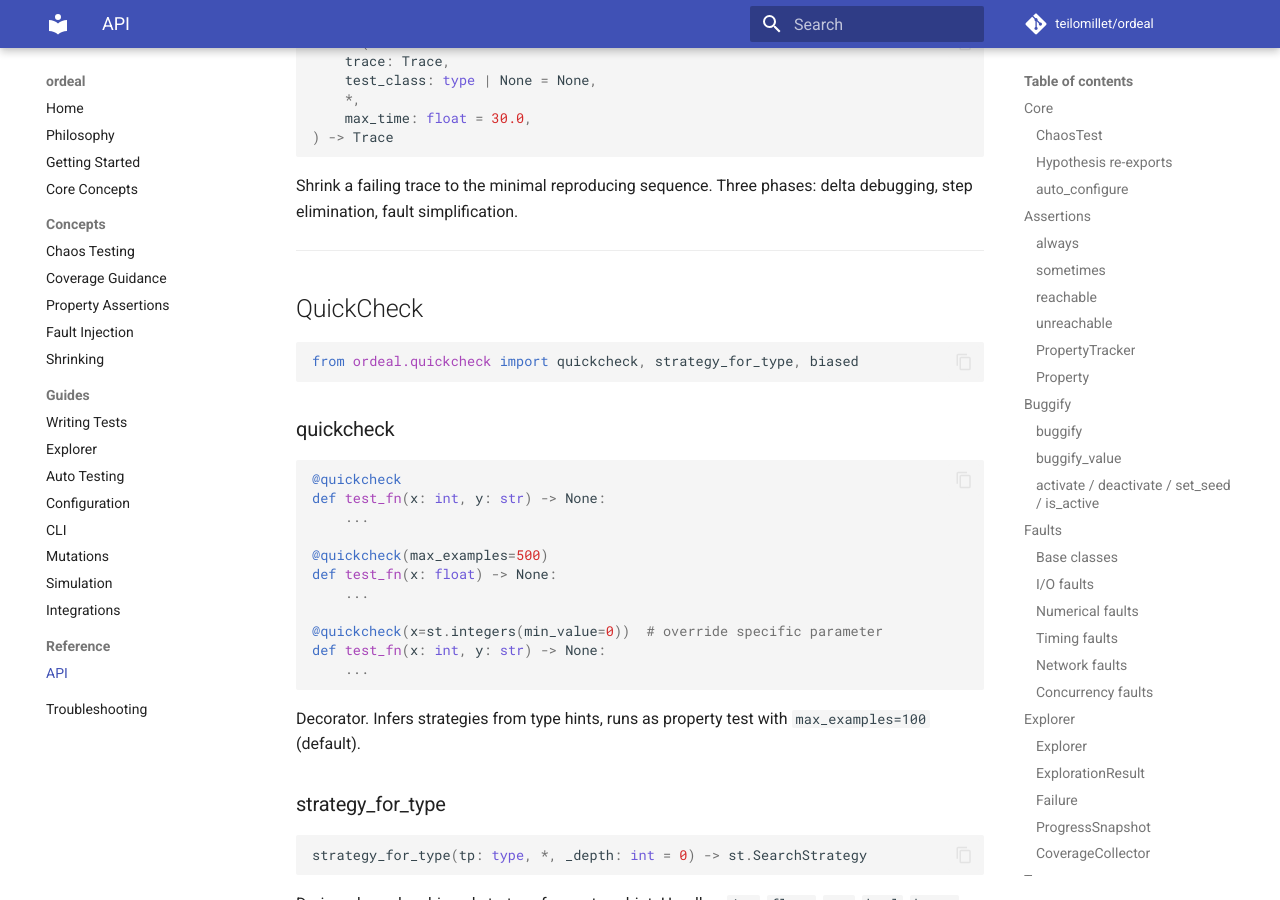
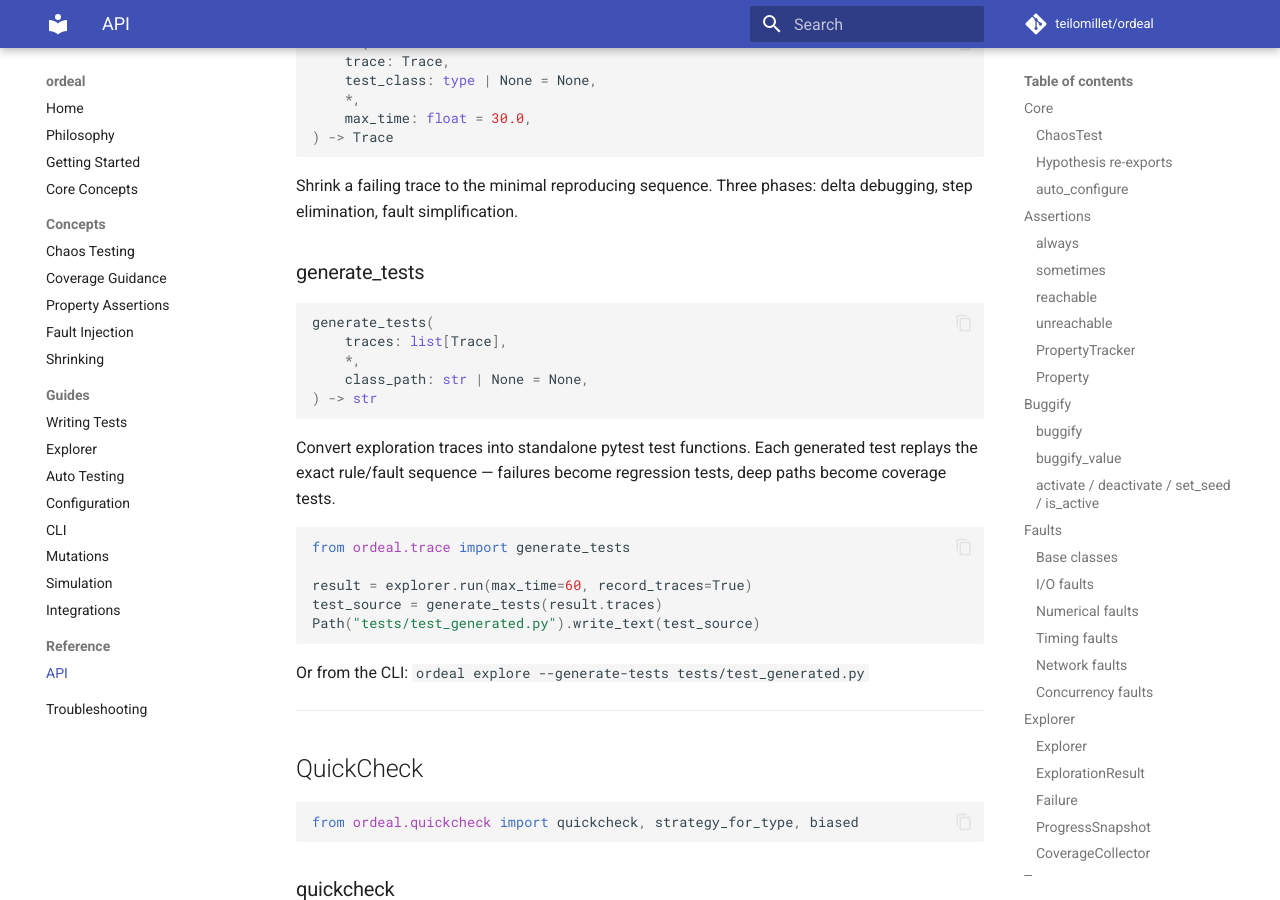
Before and after one commit to teilomillet/ordeal, an MkDocs documentation site: the page built from docs/reference/api.md, in a window 1280 px wide and 900 px high, scrolled down 14261 px. Built offline with MkDocs 1.6.1 and Material for MkDocs 9.7.7, drawn with Linux system fonts in a browser that asks for light colours; comment, search, counter and statistics services are not loaded.

Commit message:
docs: document generate_tests across CLI guide, API reference, README
- CLI guide: add --generate-tests flag to ordeal explore examples
- API reference: generate_tests() signature, description, Python + CLI usage
- README: add --generate-tests to CLI section
- CHANGELOG: v0.1.30 entry

The explorer guide already has the full section (added in the feature
commit). These updates ensure discoverability from every entry point.

Co-Authored-By: Claude Opus 4.6 (1M context) <noreply@anthropic.com>

````diff
--- a/docs/reference/api.md
+++ b/docs/reference/api.md
@@ -556,6 +556,28 @@ shrink(
 ```
 
 Shrink a failing trace to the minimal reproducing sequence. Three phases: delta debugging, step elimination, fault simplification.
+
+### generate_tests
+
+```python
+generate_tests(
+    traces: list[Trace],
+    *,
+    class_path: str | None = None,
+) -> str
+```
+
+Convert exploration traces into standalone pytest test functions. Each generated test replays the exact rule/fault sequence — failures become regression tests, deep paths become coverage tests.
+
+```python
+from ordeal.trace import generate_tests
+
+result = explorer.run(max_time=60, record_traces=True)
+test_source = generate_tests(result.traces)
+Path("tests/test_generated.py").write_text(test_source)
+```
+
+Or from the CLI: `ordeal explore --generate-tests tests/test_generated.py`
 
 ---
 
````
Also changed, not shown: CHANGELOG.md (+4 -0 lines), README.md (+1 -0 lines), docs/guides/cli.md (+1 -0 lines).
